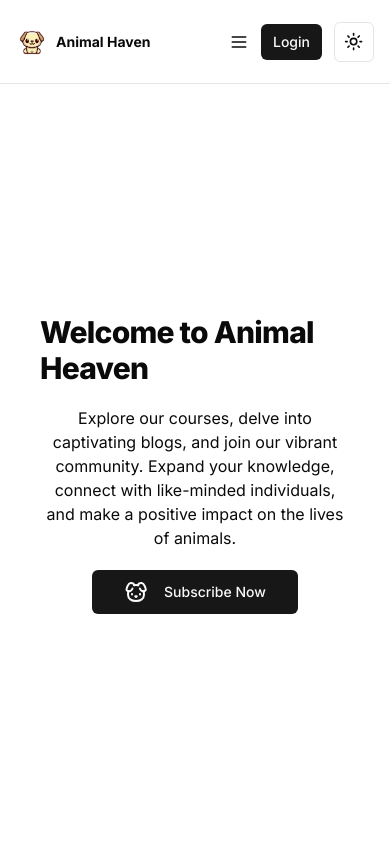
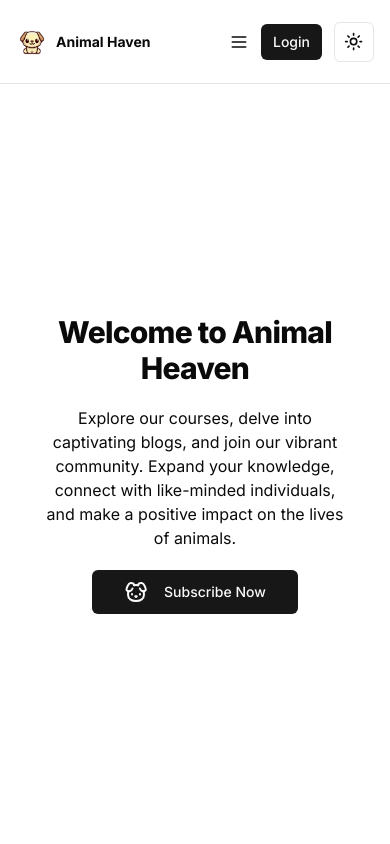
Before and after one commit to Devrajsinh-Jhala/Animal-Heaven, a Next.js app: page / in a window 390 px wide. Shown: the top 844 px of the page. Built offline with nearby package versions, Linux system fonts and the light colour scheme; no server answers.

Commit message:
Fix minor UI biugs

```diff
--- a/app/page.tsx
+++ b/app/page.tsx
@@ -8,7 +8,7 @@ export default async function Home() {
   return (
     <section className="flex max-w-6xl mx-auto flex-col items-center justify-center bg-background overflow-y-auto">
       <div className="flex px-10 flex-col items-center justify-center space-y-5 h-[90vh]">
-        <h1 className="text-3xl font-extrabold tracking-tight lg:text-6xl">
+        <h1 className="text-3xl font-extrabold tracking-tight text-center lg:text-6xl">
           Welcome to Animal Heaven
         </h1>
         <p className="max-w-2xl mx-auto text-center">
--- a/components/BlogPostComponent.tsx
+++ b/components/BlogPostComponent.tsx
@@ -10,7 +10,7 @@ type Props = {
 
 const BlogPostComponent = ({ posts }: Props) => {
   return (
-    <section className="px-4">
+    <section className="">
       <div className="grid grid-cols-1 md:grid-cols-2 gap-8 sm:gap-y-16 pb-24">
         {/* Posts */}
         {posts.map((post) => (
--- a/components/CoursePostComponent.tsx
+++ b/components/CoursePostComponent.tsx
@@ -10,7 +10,7 @@ type Props = {
 
 const CoursePostComponent = ({ posts }: Props) => {
   return (
-    <section className="px-4">
+    <section className="">
       <div className="grid grid-cols-1 md:grid-cols-2 gap-8 sm:gap-y-16 pb-24">
         {/* Posts */}
         {posts.map((post) => (
```
